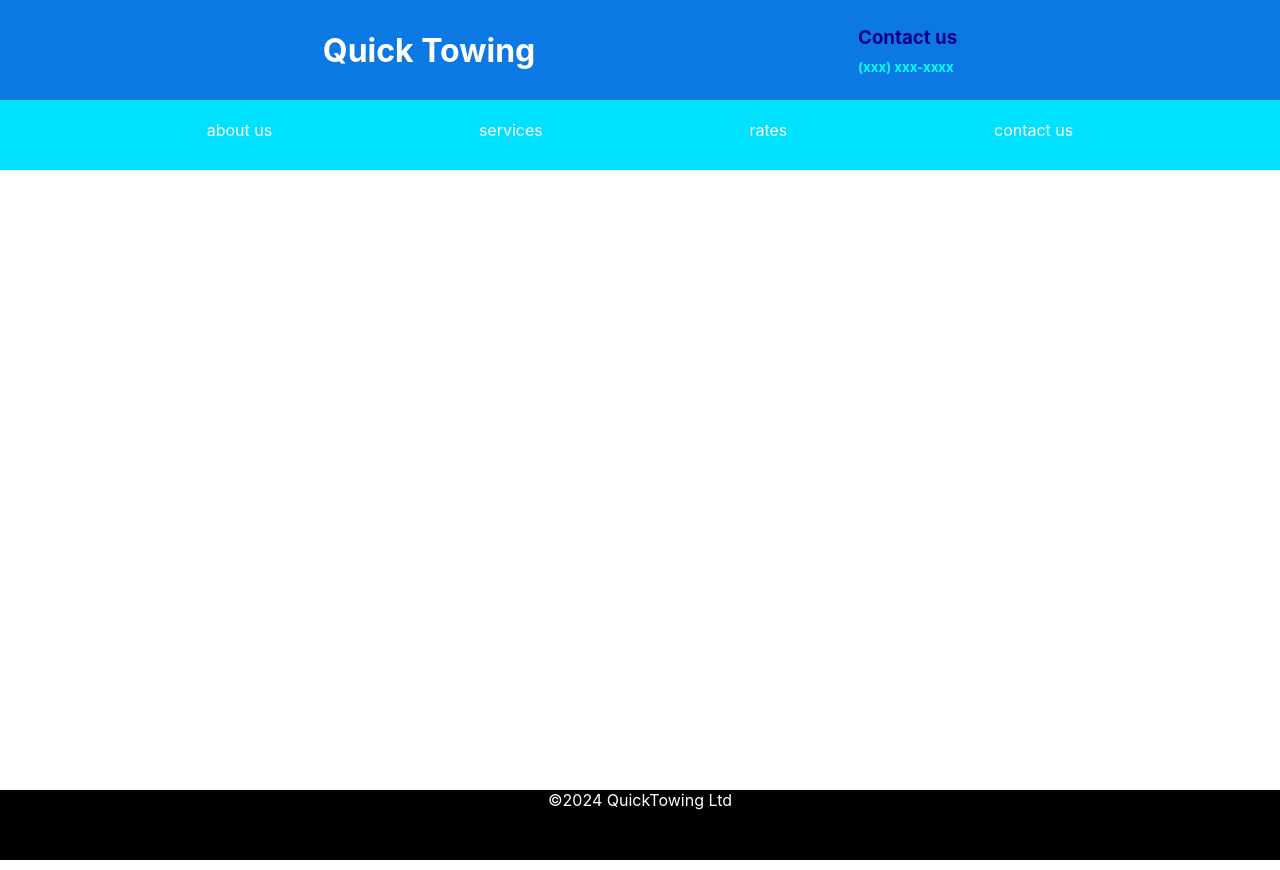
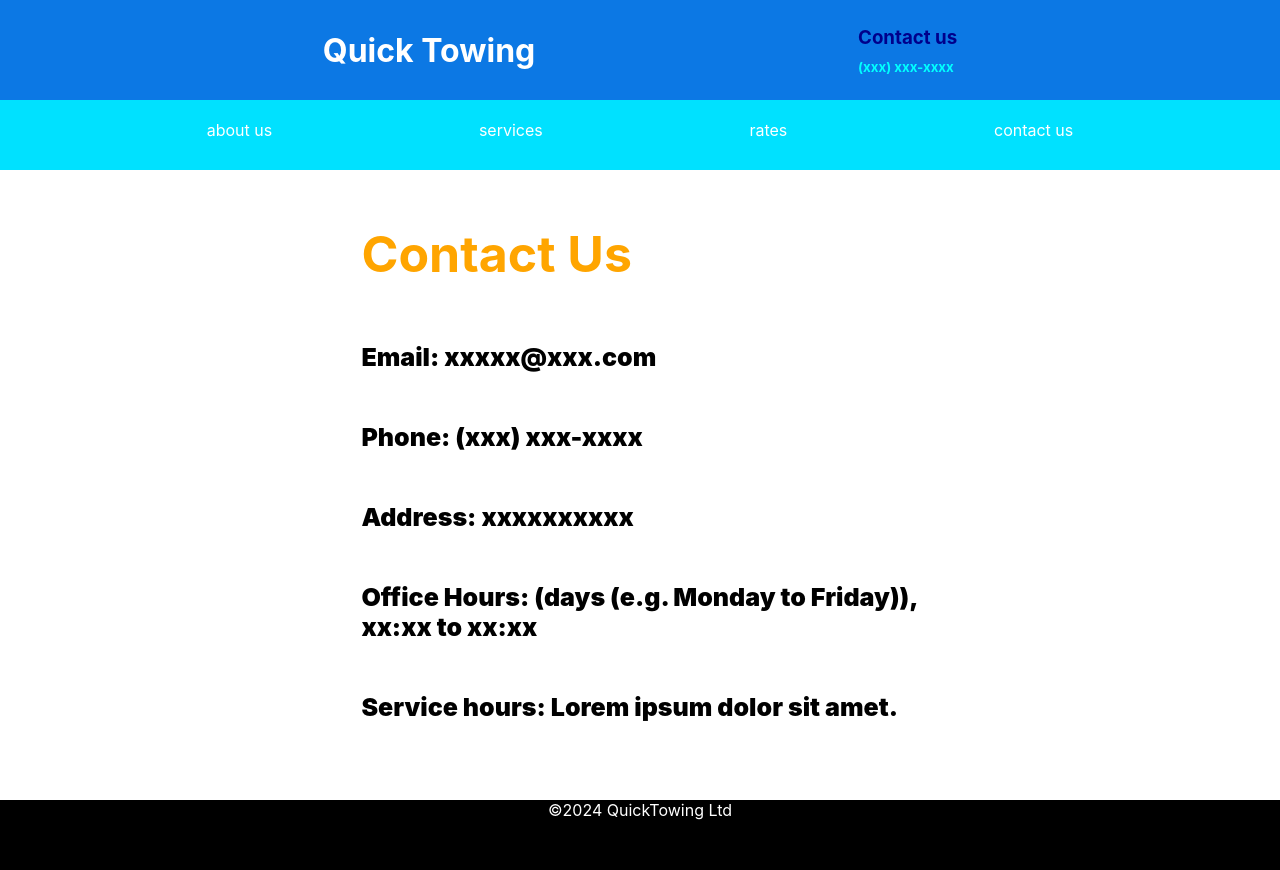
Before and after one commit to Developer994/towTruckSite, a React (Create React App) app: page /ContactUs in a window 1280 px wide. Built offline with nearby package versions, Linux system fonts and the light colour scheme; a web font is replaced by a local one.

Commit message:
Completed all pages of the app. Will make changes as needed in terms of styling.

```diff
--- a/src/App.css
+++ b/src/App.css
@@ -1,11 +1,11 @@
 .App {
-  position: relative;
   height: 100%;
+  width: 100%;
   z-index: 1;
 }
 
 .main-footer {
-  position: absolute;
+  position: relative;
   color: white;
   width: 100%;
 }
@@ -14,11 +14,6 @@
   display: flex;
   justify-content: center;
   height: 70px;
+  width: 100%;
   background-color: black;
 }
-
-/* .Footer {
-  width: 100%;
-  color: white;
-  z-index: 2;
-} */
--- a/src/components/Header/Header.css
+++ b/src/components/Header/Header.css
@@ -1,10 +1,12 @@
 .mainHeaderContainer {
+  position: absolute;
   z-index: 4;
   position: fixed;
   width: 100%;
   height: 1000px;
 }
 .headerContainer {
+  position: relative;
   background-color: rgb(12, 120, 228);
   width: 100%;
   height: 100px;
--- a/src/pages/aboutUs/AboutUs.css
+++ b/src/pages/aboutUs/AboutUs.css
@@ -15,9 +15,8 @@
   flex-direction: column;
   justify-content: center;
   align-items: center;
-  width: 100%;
   bottom: 400px;
-  height: 1500px;
+  height: 1400px;
 }
 
 .abtUsSubContainer {
@@ -26,26 +25,21 @@
   justify-content: center;
   align-items: center;
   width: 600px;
-  background-color: whitesmoke;
-  border-radius: 10px;
-  box-shadow: 10px 10px 20px;
 }
 
 .abtUsTitle {
   text-align: center;
   font-size: 50px;
-  color: rgb(249, 205, 125);
-  width: 60%;
-  text-shadow: 1px 1px black;
+  bottom: 450px;
+  left: 5%;
+  width: 80%;
+  color: orange;
 }
 
 .abtUsPara {
   text-align: center;
   width: 80%;
-  font-family: 'Abril Fatface', serif;
-  font-weight: 400;
-  font-style: normal;
-  color: gray;
+  color: white;
   text-transform: uppercase;
 }
 
--- a/src/pages/aboutUs/AboutUs.js
+++ b/src/pages/aboutUs/AboutUs.js
@@ -9,13 +9,13 @@ export default function AboutUs() {
     <div className='main-abtUs'>
       <img
         className='bckgImage'
-        src={require('../../assets/towing.jpg')}
+        src={require('../../assets/abtUs/abtUsBkg.jpg')}
         alt=''
       />
 
       <div className='abtUsContainer'>
         <div className='abtUsSubContainer'>
-          <p className='abtUsTitle'>Let us introduce ourselves!</p>
+          <h1 className='abtUsTitle'>Let us introduce ourselves!</h1>
           <p className='abtUsPara'>
             <h3>
               We at Quick Towing Ltd. are a family-owned business that started
--- a/src/pages/contactUs/ContactUs.css
+++ b/src/pages/contactUs/ContactUs.css
@@ -1,10 +1,31 @@
 .main-contactUs {
-  position: absolute;
-  top: 170px;
-  height: 620px;
+  width: 100%;
+  height: 800px;
+}
+
+.contactUsContainer {
+  position: relative;
+  display: flex;
+  justify-content: center;
+  top: 190px;
   width: 100%;
 }
 
-.contactUsContainer {
-  height: 100%;
+.contactUsSubContainer {
+  display: flex;
+  flex-direction: column;
+  align-items: center;
+  justify-content: center;
 }
+
+.contactUsSubContainer h1 {
+  font-size: 50px;
+  width: 100%;
+  color: orange;
+}
+
+.contactUsSubContainer p {
+  font-weight: 900;
+  font-size: 25px;
+  width: 100%;
+}
--- a/src/pages/contactUs/ContactUs.js
+++ b/src/pages/contactUs/ContactUs.js
@@ -1,5 +1,4 @@
 import React from 'react';
-import Footer from '../../components/Footer/Footer';
 
 // Style
 import './ContactUs.css';
@@ -7,8 +6,18 @@ import './ContactUs.css';
 export default function ContactUs() {
   return (
     <div className='main-contactUs'>
-      <div className='contactUsContainer'></div>
-      <Footer />
+      <div className='contactUsContainer'>
+        <div className='contactUsSubContainer'>
+          <h1>Contact Us</h1>
+          <p>Email: xxxxx@xxx.com</p>
+          <p>Phone: (xxx) xxx-xxxx</p>
+          <p>Address: xxxxxxxxxx</p>
+          <p>
+            Office Hours: (days (e.g. Monday to Friday)), <br /> xx:xx to xx:xx
+          </p>
+          <p>Service hours: Lorem ipsum dolor sit amet.</p>
+        </div>
+      </div>
     </div>
   );
 }
--- a/src/pages/home/Home.css
+++ b/src/pages/home/Home.css
@@ -25,7 +25,7 @@
   position: relative;
   bottom: 480px;
   left: 5%;
-  width: 700px;
+  width: 80%;
   color: white;
 }
 
@@ -159,9 +159,6 @@
 }
 
 @media only screen and (max-width: 850px) {
-  /* .subContainer1Text2 {
-    width: 500px;
-  } */
   .mechanicImage {
     width: 120px;
     height: 120px;
--- a/src/pages/rates/Rates.css
+++ b/src/pages/rates/Rates.css
@@ -79,3 +79,9 @@
 .ulRates li {
   margin-bottom: 10px;
 }
+
+@media only screen and (max-width: 600px) {
+  .ourRatesIntroContainer h2 {
+    width: 300px;
+  }
+}
--- a/src/pages/rates/Rates.js
+++ b/src/pages/rates/Rates.js
@@ -50,7 +50,6 @@ export default function Rates() {
           </div>
         </div>
       </div>
-      {/* <Footer /> */}
     </div>
   );
 }
--- a/src/pages/testing/Testing.js
+++ b/src/pages/testing/Testing.js
@@ -8,7 +8,7 @@ export default function Testing() {
     <div className='main-container-testing'>
       <div className='testingContainer'>
         <div className='gradient'></div>
-        <img src={require('../../assets/ourRatesIntro.jpg')} alt='' />
+        <img src={require('../../assets/abtUs/abtUsBkg.jpg')} alt='' />
       </div>
     </div>
   );
```
Also changed, not shown: src/assets/abtUs/abtUsBkg.jpg (added).
